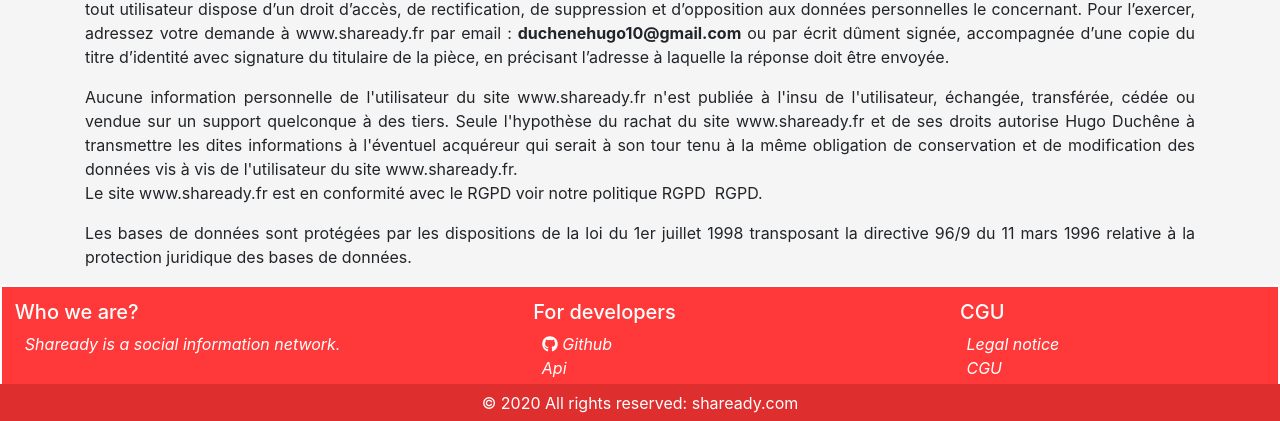
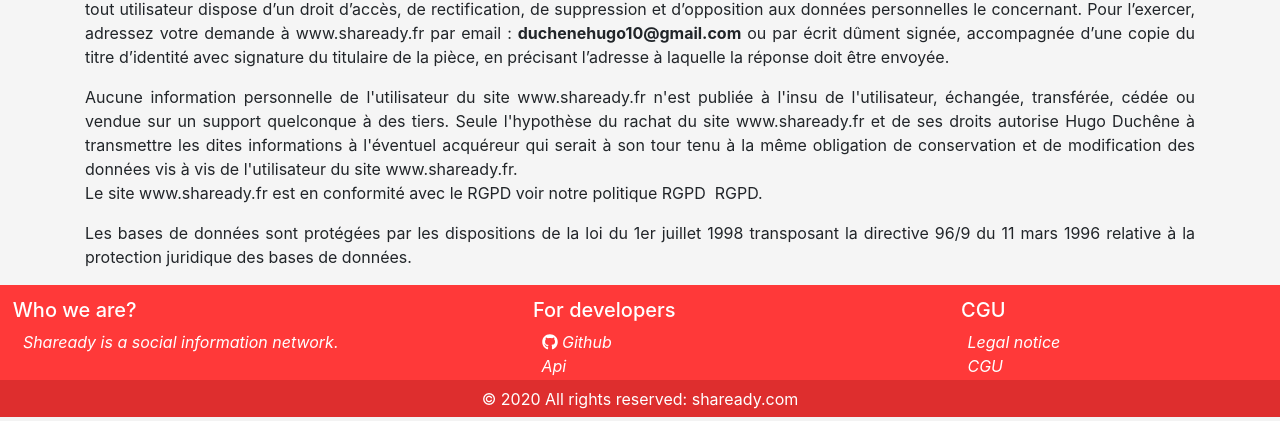
Before and after one commit to hugoduchene/Shaready, a Django app: page /user/cgu/legalnotice in a window 1280 px wide. Shown: the part 1995-2416 px from the top of the page. Run offline with Django 3.2, Linux system fonts and the light colour scheme; some libraries are stand-ins or nearby versions.

Commit message:
[UPDATE] fix display error on footer

```diff
--- a/static/css/style.css
+++ b/static/css/style.css
@@ -135,7 +135,6 @@
 
 .footer{
   width: 100%;
-  border: 2px solid white;
   padding: 1%;
   background-color: #FF3939;
 }
```
